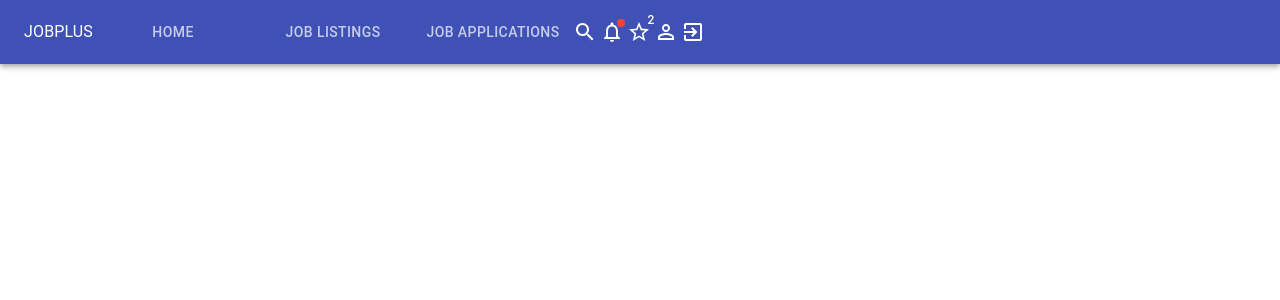
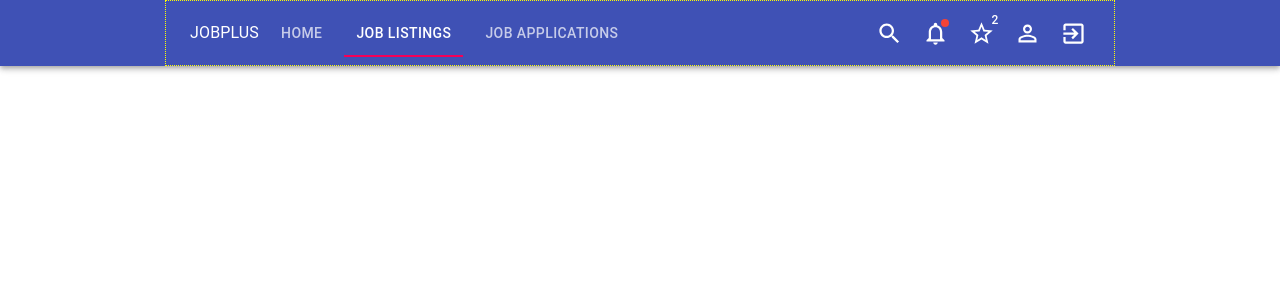
Before and after one commit to brianjamesceline/jobplus_react_frontend, a React (Create React App) app: page / in a window 1280 px wide. Shown: the top 300 px of the page. Built offline with nearby package versions, Linux system fonts and the light colour scheme.

Commit message:
Styling the AppBar

```diff
--- a/package.json
+++ b/package.json
@@ -6,6 +6,7 @@
     "@material-ui/core": "^4.12.3",
     "@material-ui/icons": "^4.11.2",
     "@material-ui/lab": "^4.0.0-alpha.60",
+    "@mui/icons-material": "^5.2.5",
     "@testing-library/jest-dom": "^5.16.1",
     "@testing-library/react": "^12.1.2",
     "@testing-library/user-event": "^13.5.0",
--- a/src/components/Navbar.js
+++ b/src/components/Navbar.js
@@ -1,22 +1,63 @@
 import React from 'react'
-import { AppBar, Badge, Box, Tab, Tabs, Toolbar, Typography, IconButton } from '@material-ui/core'
+import { AppBar, Badge, Box, Hidden, IconButton, Tab, Tabs, Toolbar, Typography } from '@material-ui/core'
 
 import SearchIcon from '@material-ui/icons/Search';
 import NotificationsNoneIcon from '@material-ui/icons/NotificationsNone';
 import StarBorderIcon from '@material-ui/icons/StarBorder';
 import PersonOutlineIcon from '@material-ui/icons/PersonOutline';
 import ExitToAppIcon from '@material-ui/icons/ExitToApp';
+import MenuIcon from '@material-ui/icons/Menu';
 
 import { Link } from 'react-router-dom'
-import { Search } from '@material-ui/icons';
+import { makeStyles } from '@material-ui/styles';
+
+const useStyles = makeStyles((theme) => ({
+  container: {
+    //migrate to theme.js
+    width: '900px',
+    margin: '0 auto',
+    border: '1px yellow dotted'
+  },
+    iconsWrap: {
+      marginLeft: 'auto',
+      border: '1px red dotted line',
+      '& .MuiButtonBase-root': {
+        'marginLeft': '13px'
+      },
+      '& .MuiSvgIcon-root': {
+        fontSize: '27px'
+      }
+    },
+    tabs: {
+      '& .MuiTab-root': {
+        minWidth: 10,
+        marginLeft: '10px'
+      }
+    },
+    hamburger: {
+      fontSize: '35px',
+      marginRight: '10px',
+    }
+  }));
 
 export default function Navbar() {
+  const classes = useStyles();
   return (
     <Box>
       <AppBar position ="static">
-        <Toolbar>
+        <Toolbar className={classes.container}>
+          <Hidden mdUp>
+            <IconButton
+                edge="start"
+                color="inherit"
+                aria-label="menu"
+            >
+              <MenuIcon className='classes.hamburger'/>
+            </IconButton>
+          </Hidden>
           <Typography component="h6">JOBPLUS</Typography>
-          <Tabs>
+          <Hidden smDown>
+            <Tabs value={1} className={classes.tabs}>
               <Tab
                 key = {0}
                 label = {'Home'}
@@ -36,14 +77,15 @@
                 to = {'/jobapplications'}
               />
             </Tabs>
+          </Hidden>
 
-          <Box>
+          <Box className={classes.iconsWrap}>
             <IconButton size="small" component={Link} to={'/search'} color='inherit' edge='start'>
                 <SearchIcon />
             </IconButton>
 
             <IconButton size="small" component={Link} to={'/notifications'} color='inherit' edge='start'>
-                <Badge color = "error"  overlap = "circle" variant = "dot">
+                <Badge color = "error"  overlap = "circular" variant = "dot">
                   <NotificationsNoneIcon />
                 </Badge>
             </IconButton>
```
Also changed, not shown: 1 other file (tests, documents, lock files or other folders). Lines whose indentation alone changed are shown as unchanged.
